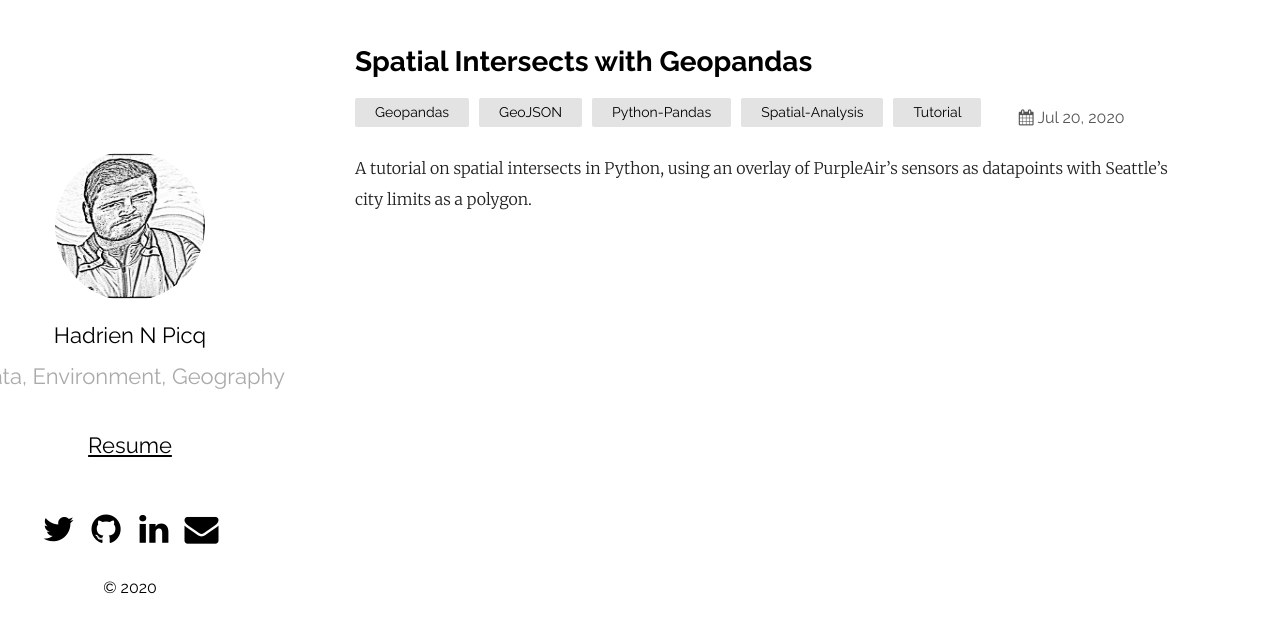
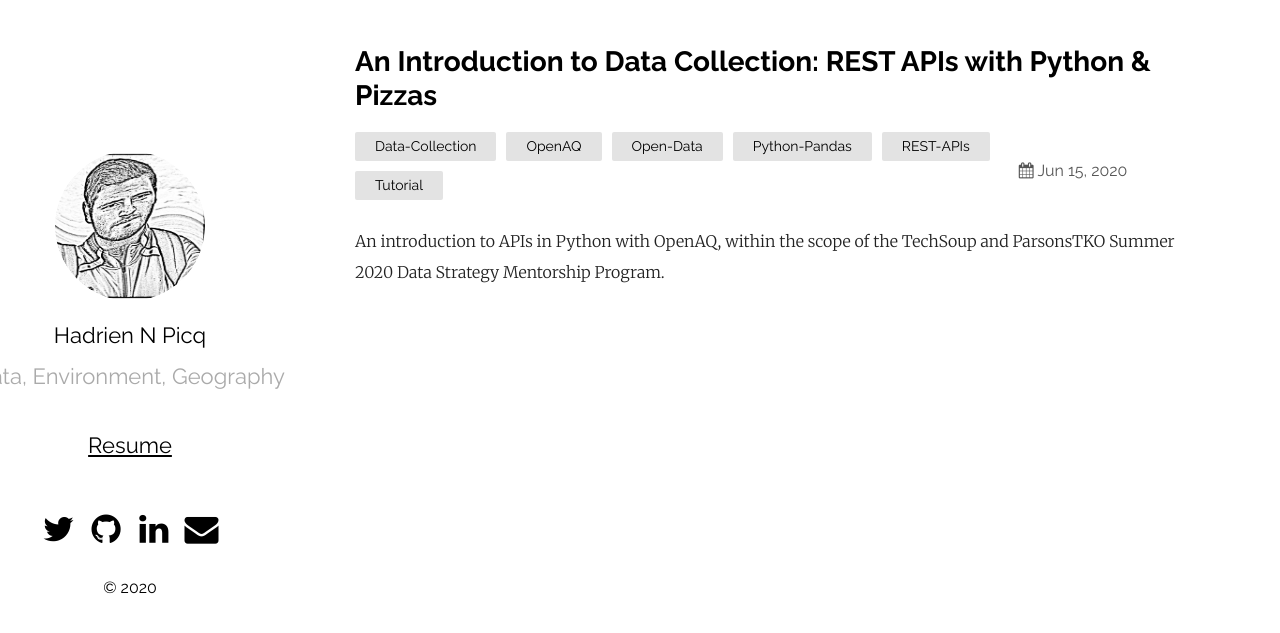
Before and after one commit to HP-Nunes/HP-Nunes.github.io, a Jekyll site: the page built from _posts/2020-06-15-Getting-Started-with-Python-APIs.md, in a window 1280 px wide. Shown: the top 633 px of the page. Built offline with Jekyll 4.4.1, drawn with Linux system fonts in a browser that asks for light colours.

Commit message:
new post, Medium

```diff
--- a/_posts/2020-06-15-Getting-Started-with-Python-APIs.md
+++ b/_posts/2020-06-15-Getting-Started-with-Python-APIs.md
@@ -1,9 +1,9 @@
 ---
 layout: post
-title: "Spatial Intersects with Geopandas"
-date: 2020-07-20
-external_url: https://medium.com/@geocuriosity/spatial-intersects-with-geopandas-420c98915ca9
+title: "An Introduction to Data Collection: REST APIs with Python & Pizzas"
+date: 2020-06-15
+external_url: https://medium.com/@geocuriosity/an-introduction-to-data-collection-rest-apis-with-python-pizzas-7b682cef676c
 external_site: PUB_NAME
-categories: Geopandas GeoJSON Python-Pandas Spatial-Analysis Tutorial
+categories: Data-Collection OpenAQ Open-Data Python-Pandas REST-APIs Tutorial
 ---
-A tutorial on spatial intersects in Python, using an overlay of PurpleAir's sensors as datapoints with Seattle's city limits as a polygon.
+An introduction to APIs in Python with OpenAQ, within the scope of the TechSoup and ParsonsTKO Summer 2020 Data Strategy Mentorship Program.
```
Also changed, not shown: _posts/2020-07-20-Intersect-with-Geopandas.md (added, +9 -0 lines).
